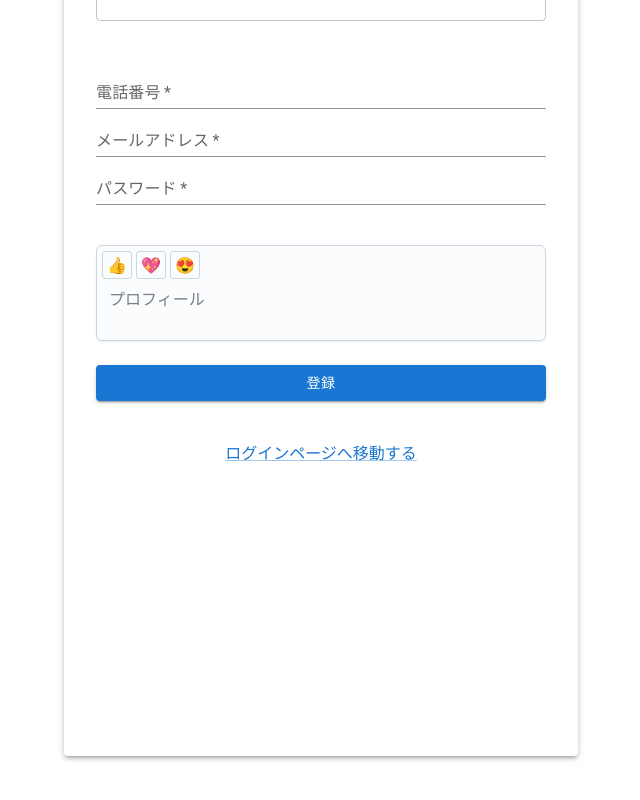
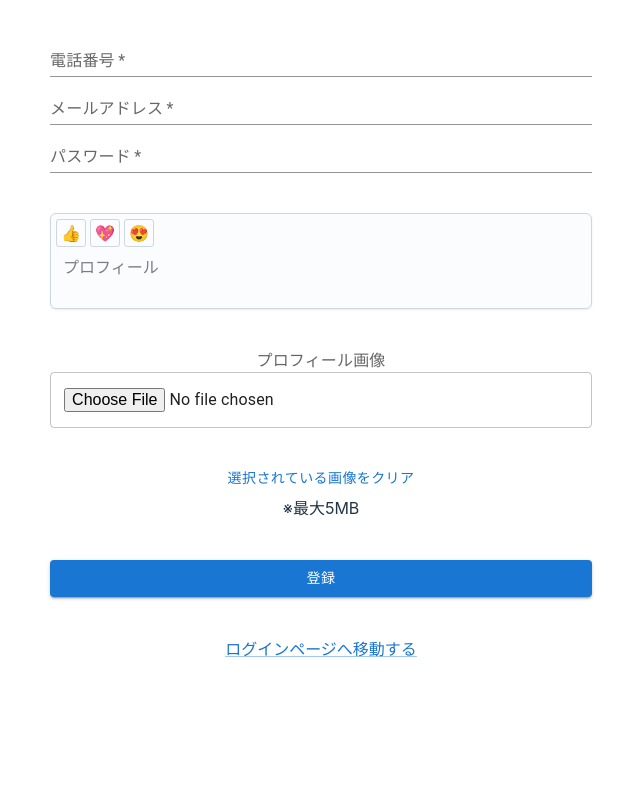
Before and after one commit to SasakiMaii/fleamarket-app, a React (Vite) app: page /register in a window 1280 px wide. Shown: the part 764-1564 px from the top of the page, without its empty margins (319-959 px from the left). After the commit the page ends 1457 px from the top, so only its background shows below. Built offline with nearby package versions, Linux system fonts and the light colour scheme; no server answers.

Commit message:
ログイン、画像送信バリデーション修正

```diff
--- a/src/components/form/ProfileTextarea.tsx
+++ b/src/components/form/ProfileTextarea.tsx
@@ -17,7 +17,7 @@ const ProfileTextarea = (props:ProfileProps) => {
   const addEmoji = (emoji: string) => () => setProfile(`${profile}${emoji}`);
   return (
     <div>
-      <Box mt={5}>
+      <Box my={5}>
         <label htmlFor="profile"></label>
         <Textarea
           name="profile"
--- a/src/components/listing-form/ItemImageSelect.tsx
+++ b/src/components/listing-form/ItemImageSelect.tsx
@@ -1,7 +1,6 @@
 import React, { Dispatch, SetStateAction } from "react";
 import { Box } from "@mui/system";
-import { InputLabel, TextField } from "@mui/material";
-import InsertPhotoIcon from "@mui/icons-material/InsertPhoto";
+import { Button, InputLabel, TextField } from "@mui/material";
 
 type ItemImageProps = {
   itemImage: string;
@@ -9,6 +8,8 @@ type ItemImageProps = {
   handleImageChange: any;
   itemImageName: string;
   setItemImageName: Dispatch<SetStateAction<string>>;
+  text:string
+  clearImage:() => void
 };
 
 const ItemImageSelect = (props: ItemImageProps) => {
@@ -18,10 +19,12 @@ const ItemImageSelect = (props: ItemImageProps) => {
     handleImageChange,
     itemImageName,
     setItemImageName,
+    text,
+    clearImage
   } = props;
   return (
-    <Box>
-      <InputLabel id="itemImage">商品の画像</InputLabel>
+    <Box mb={5}>
+      <InputLabel id="itemImage">{text}</InputLabel>
       <TextField
         type="file"
         id="itemImage"
@@ -33,6 +36,8 @@ const ItemImageSelect = (props: ItemImageProps) => {
       {itemImage && (
         <img width={200} height={200} src={itemImage} alt="uploaded image" />
       )}
+      <Button onClick={clearImage}>選択されている画像をクリア</Button>
+      <Box>※最大5MB</Box>
     </Box>
   );
 };
--- a/src/pages/products/ProductRegistration.tsx
+++ b/src/pages/products/ProductRegistration.tsx
@@ -21,14 +21,47 @@ const ProductRegistration = () => {
   const [price, setPrice] = useState("");
   const [itemDays, setItemDays] = useState("1~2日で発送");
   const [itemImage, setItemImage] = useState("");
-  const [itemImageName, setItemImageName] = useState("");
+  const [itemImageName, setItemImageName] = useState<any>("");
 
   const [nameErr, setNameErr] = useState("");
   const [detailMessageErr, setDetailMessageErr] = useState("");
   const [priceErr, setPriceErr] = useState("");
+  const [imageError, setImageError] = useState("");
   const navigate=useNavigate()
 
+
   const now = new Date();
+
+  const handleImageChange=(event: any)=> {
+    const selectedFile = event.target.files[0];
+    const reader: any = new FileReader();
+    reader.readAsDataURL(selectedFile);
+    reader.onloadend = () => {
+      setItemImage(reader.result);
+    };
+    setItemImageName([selectedFile]);
+  }
+
+  const clearImage=()=>{
+    setItemImage("")
+  }
+
+
+
+  const validateImage=()=>{
+    const imageSizeLimit = 5 * 1024 * 1024; // 最大5MB
+    const allowedImageTypes = ['image/png', 'image/jpeg','image/jpg'];
+    if(itemImageName[0].size>imageSizeLimit){
+      setImageError("*画像のサイズが大きいです")
+      return false
+    }
+    if (!allowedImageTypes.includes(itemImageName[0].type)){
+      setImageError("*送信できるファイルの形式は、「.jpeg/.jpg/.png」です。")
+      return false
+    }
+    setImageError("")
+    return true
+  }
 
   const ValidateName = () => {
     if (!itemName) {
@@ -55,30 +88,21 @@ const ProductRegistration = () => {
     return true;
   };
 
-  function handleImageChange(event: any) {
-    const selectedFile = event.target.files[0];
-    const reader: any = new FileReader();
-    reader.readAsDataURL(selectedFile);
-    reader.onloadend = () => {
-      setItemImage(reader.result);
-    };
-    setItemImageName(selectedFile);
-  }
-
   const submitRegister = async (e: any) => {
     e.preventDefault();
     let isNameValid = ValidateName();
     let isDetailMessageValid = ValidateDetailMessage();
     let isPriceVarlid = ValidatePrice();
+    const isImageValid=validateImage();
 
-    if (isDetailMessageValid && isNameValid && isPriceVarlid) {
+    if (isDetailMessageValid && isNameValid && isPriceVarlid&&isImageValid) {
       try {
         const response = await fetch("http://localhost:8000/items", {
           method: "POST",
           body: JSON.stringify({
             name: itemName,
             price: Number(price),
-            image: itemImage,
+            image: itemImageName[0].name||'',
             description: detailMessage,
             shopping_date: now,
             product_state: itemCondition,
@@ -112,6 +136,8 @@ const ProductRegistration = () => {
           handleImageChange={handleImageChange}
           itemImageName={itemImageName}
           setItemImageName={setItemImageName}
+          text='商品の画像'
+          clearImage={clearImage}
         />
         <ItemCategorySelect
           itemCategory={itemCategory}
--- a/src/pages/users/Login.tsx
+++ b/src/pages/users/Login.tsx
@@ -1,4 +1,3 @@
-//rafce
 import React, { useEffect, useState } from "react";
 import EmailInput from "../../components/form/EmailInput";
 import PasswordInput from "../../components/form/PasswordInput";
@@ -18,13 +17,11 @@ import { useNavigate } from "react-router-dom";
 import { useContext } from "react";
 import { SessionContext } from "../../App";
 import crypto from 'crypto';
-
 import CryptoJS from 'crypto-js';
 
-// 秘密鍵
 export const secretKey = 'your-secret-key';
 
-// 暗号化する関数
+// 暗号化
 function encrypt(data: string | CryptoJS.lib.WordArray) {
   const encrypted = CryptoJS.AES.encrypt(data, secretKey).toString();
   return encrypted;
@@ -61,15 +58,17 @@ const Login = (user:Users) => {
   const save:any=JSON.stringify(emailFilter)
   const encryptedData = encrypt(save);
 
+
   const submit = (e: React.MouseEvent<HTMLElement, MouseEvent>): void => {
     setErr([]);
     e.preventDefault();
     if (emailMatch === true && passMatch === true) {
-      document.cookie = `data=${encryptedData}; path=/; max-age=60 secure`;
-      setSession({
-        isLoggedIn: true,
-        user: user
-      })
+      console.log("aaa")
+      document.cookie = `data=${encryptedData}; path=/; max-age=60; secure`;
+      // setSession({
+      //   isLoggedIn: true,
+      //   user: user
+      // })
       navigate("/");
     } else if (emailMatch === false || passMatch === false) {
       setErr(["＊入力内容を確認してください＊"]);
--- a/src/pages/users/Register.tsx
+++ b/src/pages/users/Register.tsx
@@ -14,8 +14,8 @@ import { pink } from "@mui/material/colors";
 import PhoneInput from "../../components/form/PhoneInput";
 import { AddressResult, Users } from "../../types/type";
 import { useNavigate } from "react-router-dom";
+import ItemImageSelect from "../../components/listing-form/ItemImageSelect";
 // import ImageRegistration from "../../components/form/ImageRegistration";
-
 
 const Register = () => {
   const [email, setEmail] = useState("");
@@ -31,13 +31,15 @@ const Register = () => {
   const [nickName, setNickName] = useState("");
   const [phone, setPhone] = useState("");
   const [profile, setProfile] = useState("");
-  // const [file, setFile] = useState("");
   const [passwordError, setPasswordError] = useState("");
   const [nameError, setNameError] = useState("");
   const [emailError, setEmailError] = useState("");
   const [phoneError, setPhoneError] = useState("");
   const [addressError, setAddressError] = useState("");
   const [userData, setUserData] = useState<Users[]>([]);
+  const [itemImage, setItemImage] = useState("");
+  const [imageError, setImageError] = useState("");
+  const [itemImageName, setItemImageName] = useState<any>([]);
   const navigate = useNavigate();
 
   const getZipCode = async () => {
@@ -56,22 +58,37 @@ const Register = () => {
     })();
   }, []);
 
+  const handleImageChange=(event: any)=> {
+    const selectedFile = event.target.files[0];
+    const reader: any = new FileReader();
+    reader.readAsDataURL(selectedFile);
+    reader.onloadend = () => {
+      setItemImage(reader.result);
+    };
+    setItemImageName([selectedFile]);
+  }
 
-  // const handleFileSelect = (e: React.ChangeEvent<HTMLInputElement>) => {
-  //   const file = e.target.files?.[0];
-  //   if (!file) return;
+  const clearImage=()=>{
+    setItemImage("")
+  }
 
-  //   const reader = new FileReader();
-  //   reader.onload = (event) => {
-  //     const imageUrl = event.target?.result;
-  //     if (typeof imageUrl === "string") {
-  //       setFile(imageUrl);
-  //     }
-  //   };
-  //   reader.readAsDataURL(file);
-  // };
 
   const emailMatch = userData.some((data) => data.email === email);
+
+  const validateImage=()=>{
+    const imageSizeLimit = 5 * 1024 * 1024; // 最大5MB
+    const allowedImageTypes = ['image/png', 'image/jpeg','image/jpg'];
+    if(itemImageName[0].size>imageSizeLimit){
+      setImageError("*画像のサイズが大きいです")
+      return false
+    }
+    if (!allowedImageTypes.includes(itemImageName[0].type)){
+      setImageError("*送信できるファイルの形式は、「.jpeg/.jpg/.png」です。")
+      return false
+    }
+    setImageError("")
+    return true
+  }
 
   const validateEmail = () => {
     if (!email) {
@@ -91,7 +108,6 @@ const Register = () => {
   };
 
   const validatePhone = () => {
-
     if (!phone) {
       setPhoneError("*電話番号を入力してください");
 
@@ -155,16 +171,15 @@ const Register = () => {
     const isPhoneValid = validatePhone();
     const isAddressValid = validateAddress();
     const isNameValid = validateName();
-    // const blob = await fetch(file).then((r) => r.blob());
-    // const formData = new FormData();
-    // formData.append("image", blob, );
+    const isImageValid=validateImage()
 
     if (
       isEmailValid &&
       isPhoneValid &&
       isAddressValid &&
       isPassValid &&
-      isNameValid
+      isNameValid&&
+      isImageValid
     ) {
       try {
         const data = {
@@ -180,7 +195,7 @@ const Register = () => {
           city: city || postalCodeData.address2,
           street: street || postalCodeData.address3,
           bilding: building,
-          image: "",
+          image: itemImageName[0].name||'',
         };
         const response = await fetch("http://localhost:8000/user", {
           method: "POST",
@@ -190,7 +205,7 @@ const Register = () => {
           },
         });
         const responseData = await response.json();
-        navigate("/login")
+        navigate("/login");
       } catch (err) {
         console.log(err, "エラー");
       }
@@ -199,15 +214,7 @@ const Register = () => {
   return (
     <Box mt={10}>
       <Grid>
-        <Paper
-          elevation={3}
-          sx={{
-            p: 4,
-            height: "168vh",
-            width: "450px",
-            m: "20px auto",
-          }}
-        >
+
           <Grid
             container
             direction="column"
@@ -264,11 +271,18 @@ const Register = () => {
               )}
               <PasswordInput password={password} setPassword={setPassword} />
               <ProfileTextarea profile={profile} setProfile={setProfile} />
-              {/* <ImageRegistration
-                file={file}
-                setFile={setFile}
-                handleFileSelect={handleFileSelect}
-              /> */}
+              {imageError && (
+                <p style={{ color: "red", fontSize: 13 }}>{imageError}</p>
+              )}
+              <ItemImageSelect
+                itemImage={itemImage}
+                setItemImage={setItemImage}
+                handleImageChange={handleImageChange}
+                itemImageName={itemImageName}
+                setItemImageName={setItemImageName}
+                text='プロフィール画像'
+                clearImage={clearImage}
+              />
             </Box>
             <Box mt={3}>
               <Button
@@ -285,7 +299,6 @@ const Register = () => {
               <Link href="/login">ログインページへ移動する</Link>
             </Box>
           </form>
-        </Paper>
       </Grid>
     </Box>
   );
```
